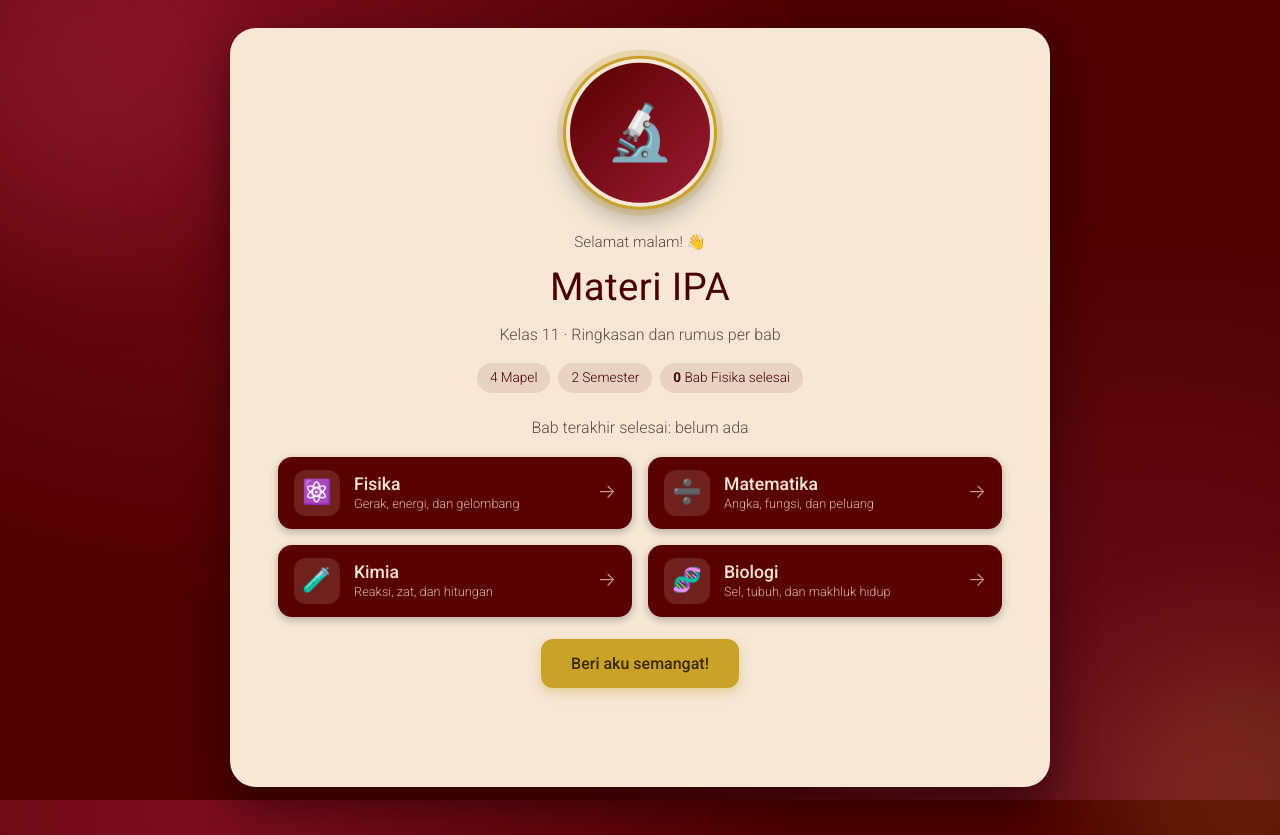
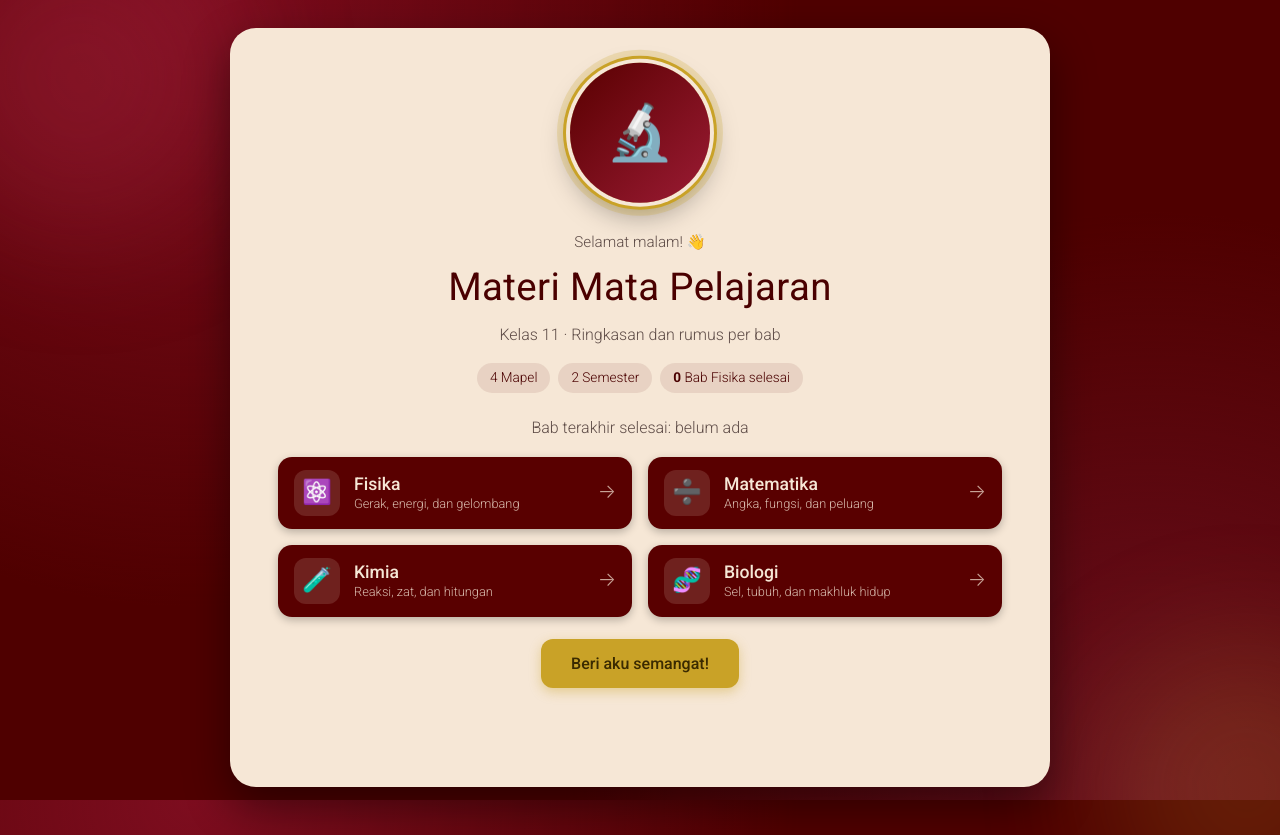
Before and after one commit to rayss09/PROJECTWEBMAPEL1, a plain HTML site: page index.html in a window 1280 px wide. Drawn offline with Linux system fonts and the light colour scheme.

Commit message:
Update index.html

```diff
--- a/index.html
+++ b/index.html
@@ -17,7 +17,7 @@
     </div>
 
     <p class="salam" id="salam">Halo!</p>
-    <h1>Materi IPA</h1>
+    <h1>Materi Mata Pelajaran</h1>
     <p class="sub">Kelas 11 · Ringkasan dan rumus per bab</p>
 
     <div class="statistik">
```
